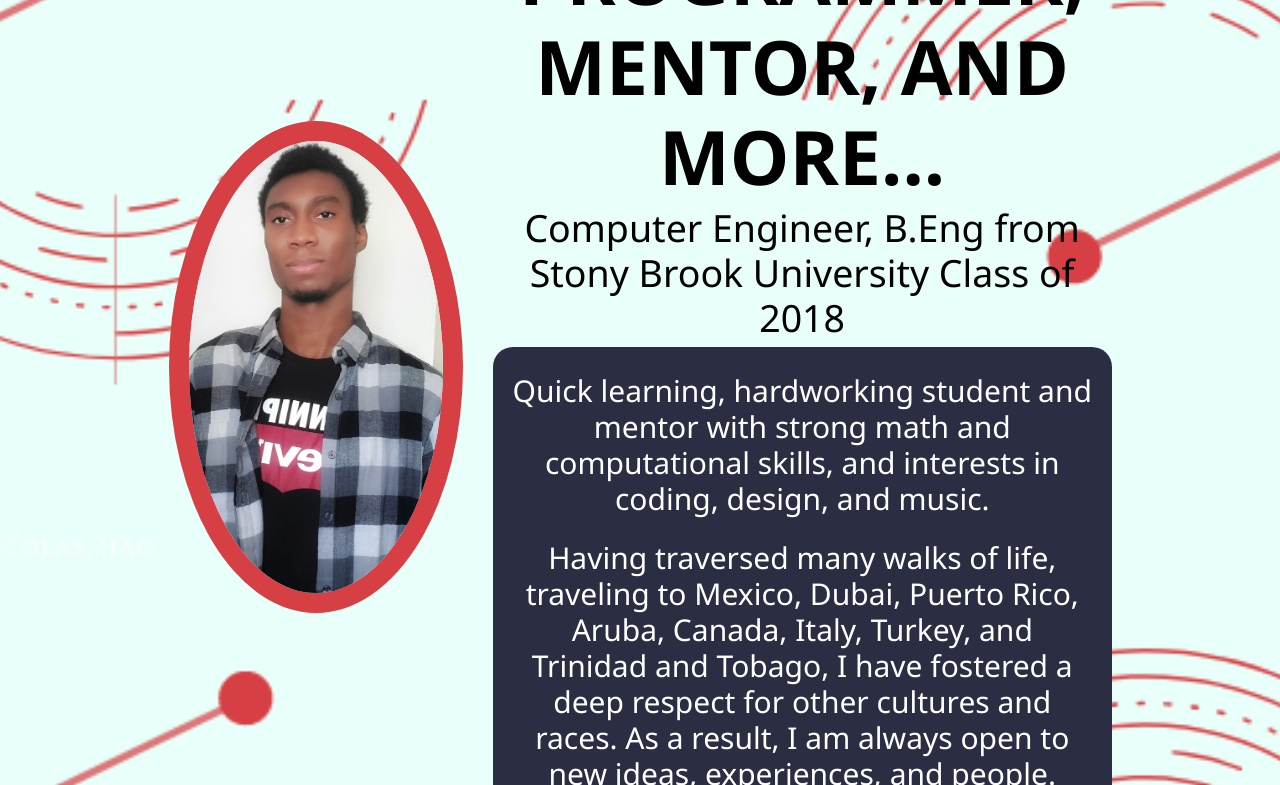
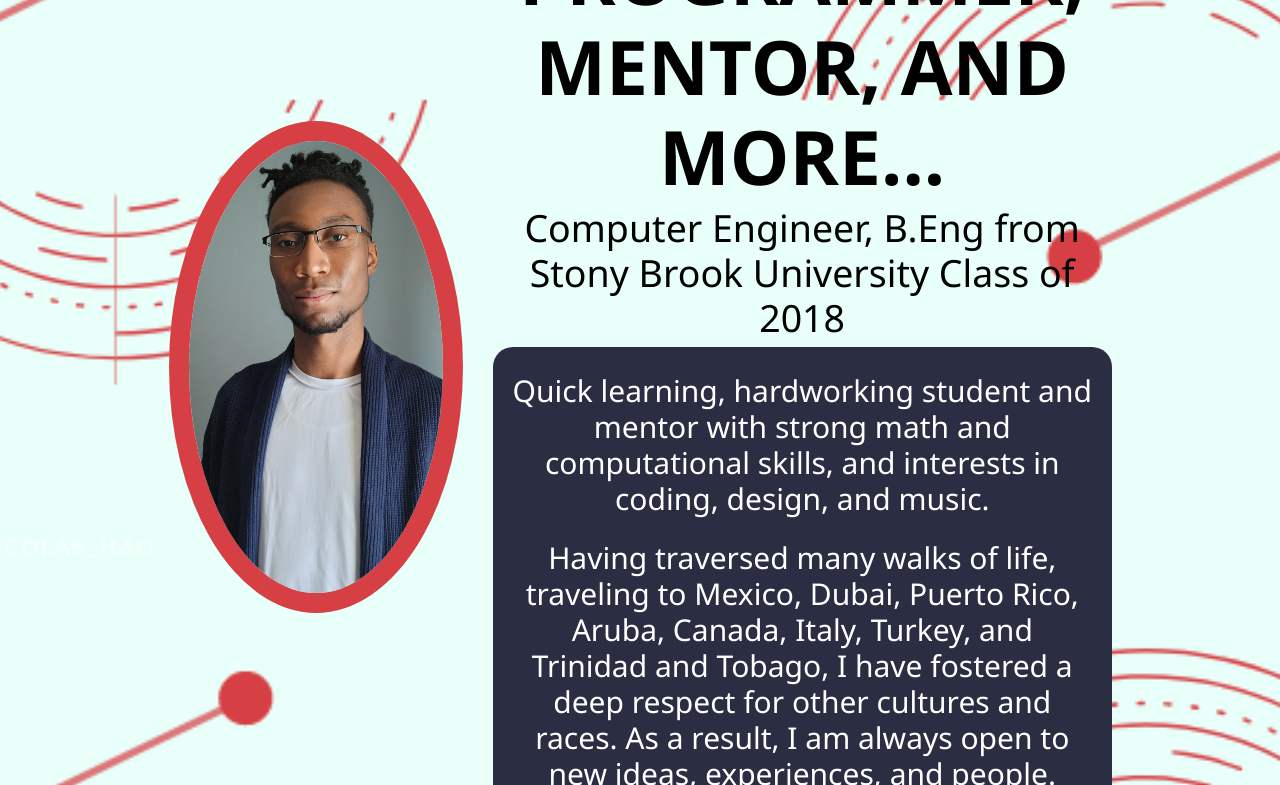
Before and after one commit to JadeAnt/Portfolio, a plain HTML site: page index.html in a window 1280 px wide. Shown: the part 1500-2285 px from the top of the page. Drawn offline with nearby package versions, Linux system fonts and the light colour scheme; a web font is replaced by a local one.

Commit message:
Add files via upload

```diff
--- a/index.html
+++ b/index.html
@@ -100,7 +100,7 @@
           </div>
           <div class="row align-items-center">
             <div class="column col-lg-4 col-sm-12 pt-4 ">
-                <img src="images/AboutMeImage.jpeg" class="img-fluid circular-portrait">
+                <img src="images/selfshot.jpg" class="img-fluid circular-portrait">
             </div>
 
             <div class="column col-lg-8 col-sm-12 pt-4">
```
Also changed, not shown: images/selfshot.jpg (added).
